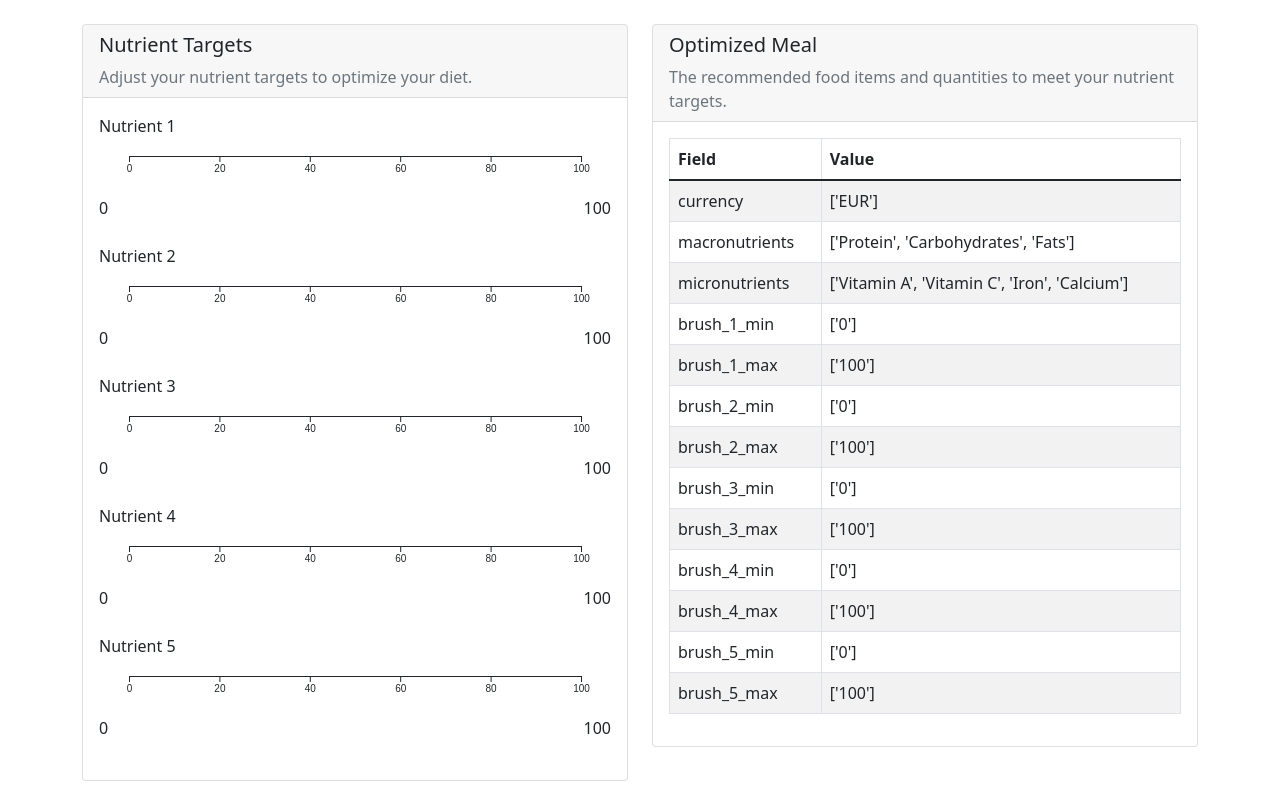
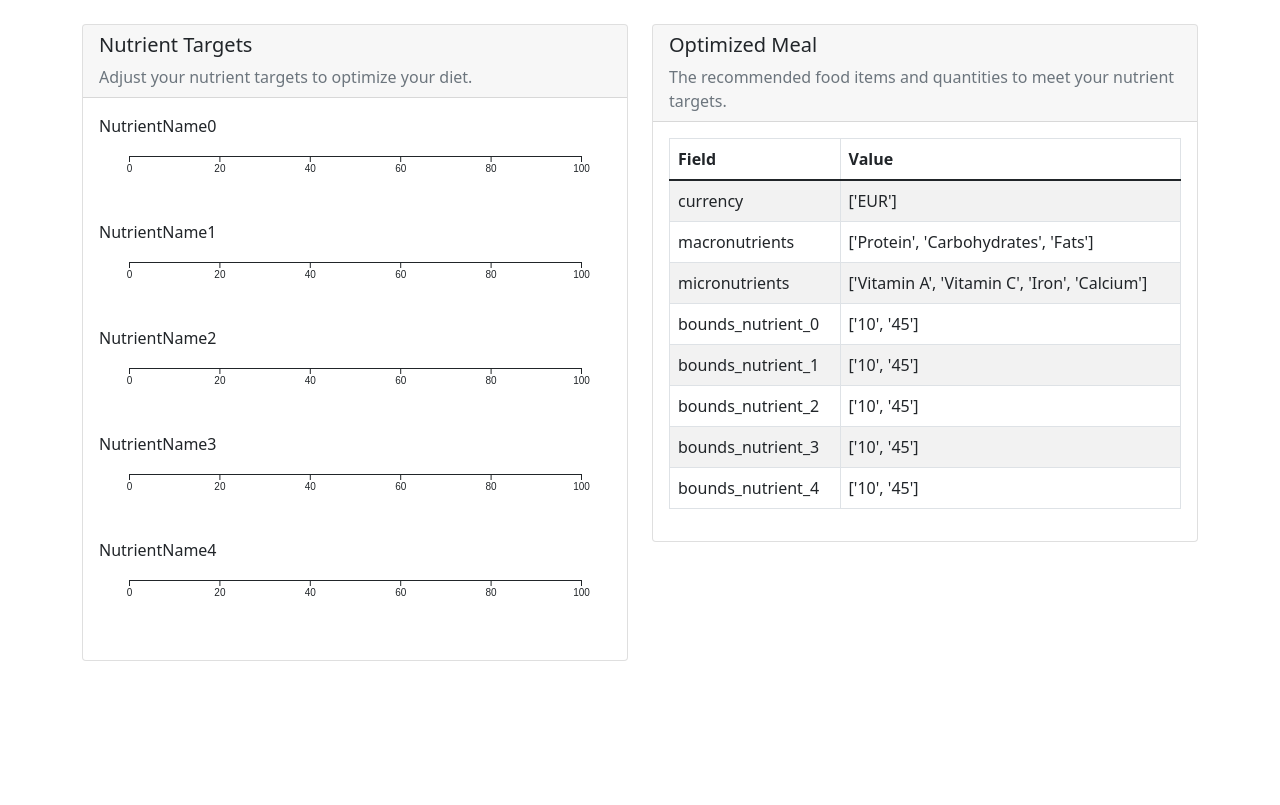
Before and after one commit to albertaillet/diet-optimization, a Flask app: page / in a window 1280 px wide. Shown: the part 111-916 px from the top of the page. After the commit the page ends 772 px from the top, so only its background shows below. Run offline with Flask 3, Linux system fonts and the light colour scheme; some libraries are stand-ins or nearby versions.

Commit message:
added config of name, id, min, max, lower and upper from the backend

```diff
--- a/dietdashboard/experiments/htmx/app.py
+++ b/dietdashboard/experiments/htmx/app.py
@@ -8,7 +8,17 @@ def create_app() -> Flask:
 
     @app.route("/")
     def index():
-        sliders = [None] * 5
+        sliders = [
+            {
+                "name": f"NutrientName{i}",
+                "id": f"nutrient_{i}",
+                "min": 0,
+                "max": 100,
+                "lower": 10,
+                "upper": 45,
+            }
+            for i in range(5)
+        ]
         macronutrients = ["Protein", "Carbohydrates", "Fats"]
         micronutrients = ["Vitamin A", "Vitamin C", "Iron", "Calcium"]
         return render_template(
--- a/dietdashboard/experiments/htmx/templates/index.html
+++ b/dietdashboard/experiments/htmx/templates/index.html
@@ -13,7 +13,7 @@
 
 <body>
     {% set optimization_input = 'hx-trigger="change" hx-post="/optimize" hx-target="#result"
-    hx-include="[name^=brush_],[name=macronutrients],[name=micronutrients], #currency"' | safe %}
+    hx-include="[name^=bounds_],[name=macronutrients],[name=micronutrients], #currency"' | safe %}
     <div class="container mt-5">
         <div class="header d-flex justify-content-between align-items-center pb-3 mb-4 border-bottom">
             <h1 class="h2">Nutrition Dashboard</h1>
@@ -60,18 +60,14 @@
                     </div>
                     <div class="card-body">
                         <!-- D3 Brush Elements -->
-                        {% for slider_value in sliders %}
+                        {% for slider in sliders %}
                         <div class="mb-4">
-                            <label for="brush{{ loop.index }}" class="form-label">Nutrient {{ loop.index }}</label>
-                            <div id="brush{{ loop.index }}" class="brush" {{optimization_input}}></div>
-                            <input type="hidden" name="brush_{{ loop.index }}_min" id="brush{{ loop.index }}-hidden-min"
-                                value="0">
-                            <input type="hidden" name="brush_{{ loop.index }}_max" id="brush{{ loop.index }}-hidden-max"
-                                value="100">
-                            <div class="d-flex justify-content-between">
-                                <span id="brush{{ loop.index }}-min">0</span>
-                                <span id="brush{{ loop.index }}-max">100</span>
-                            </div>
+                            <label for="{{ slider.id }}" class="form-label">{{ slider.name }}</label>
+                            <div id="{{ slider.id }}" class="brush" {{optimization_input}}></div>
+                            <input type="hidden" name="bounds_{{ slider.id }}" id="{{ slider.id }}-lower"
+                                value="{{slider.lower}}">
+                            <input type="hidden" name="bounds_{{ slider.id }}" id="{{ slider.id }}-upper"
+                                value="{{slider.upper}}">
                         </div>
                         {% endfor %}
                     </div>
@@ -127,11 +123,9 @@
 
                 function brushed(event) {
                     if (event.selection) {
-                        const [min, max] = event.selection.map(x.invert);
-                        document.getElementById(`brush${index + 1}-min`).textContent = Math.round(min);
-                        document.getElementById(`brush${index + 1}-max`).textContent = Math.round(max);
-                        document.getElementById(`brush${index + 1}-hidden-min`).value = Math.round(min);
-                        document.getElementById(`brush${index + 1}-hidden-max`).value = Math.round(max);
+                        const [lower, upper] = event.selection.map(x.invert);
+                        document.getElementById(brush.id + '-lower').value = Math.round(lower);
+                        document.getElementById(brush.id + '-upper').value = Math.round(upper);
                         if (event.type === 'end') {
                             htmx.trigger(brush, 'change')
                         }
@@ -139,7 +133,7 @@
                 }
             });
 
-            // Activate a change on the currency to load the optimzation results on load
+            // Activate a change on the currency to load the optimization results on load
             const currency = document.getElementById('currency');
             htmx.trigger(currency, 'change')
         });
```
